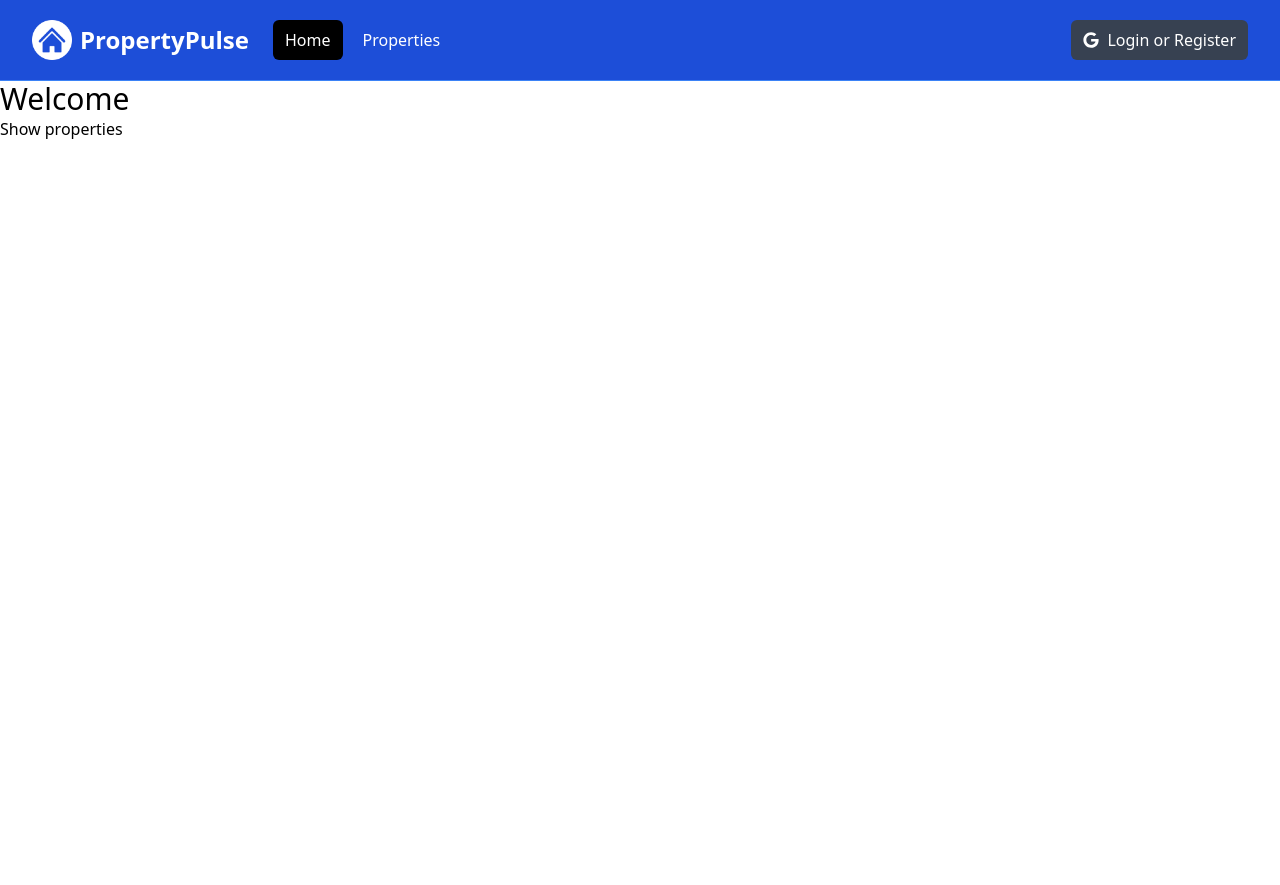
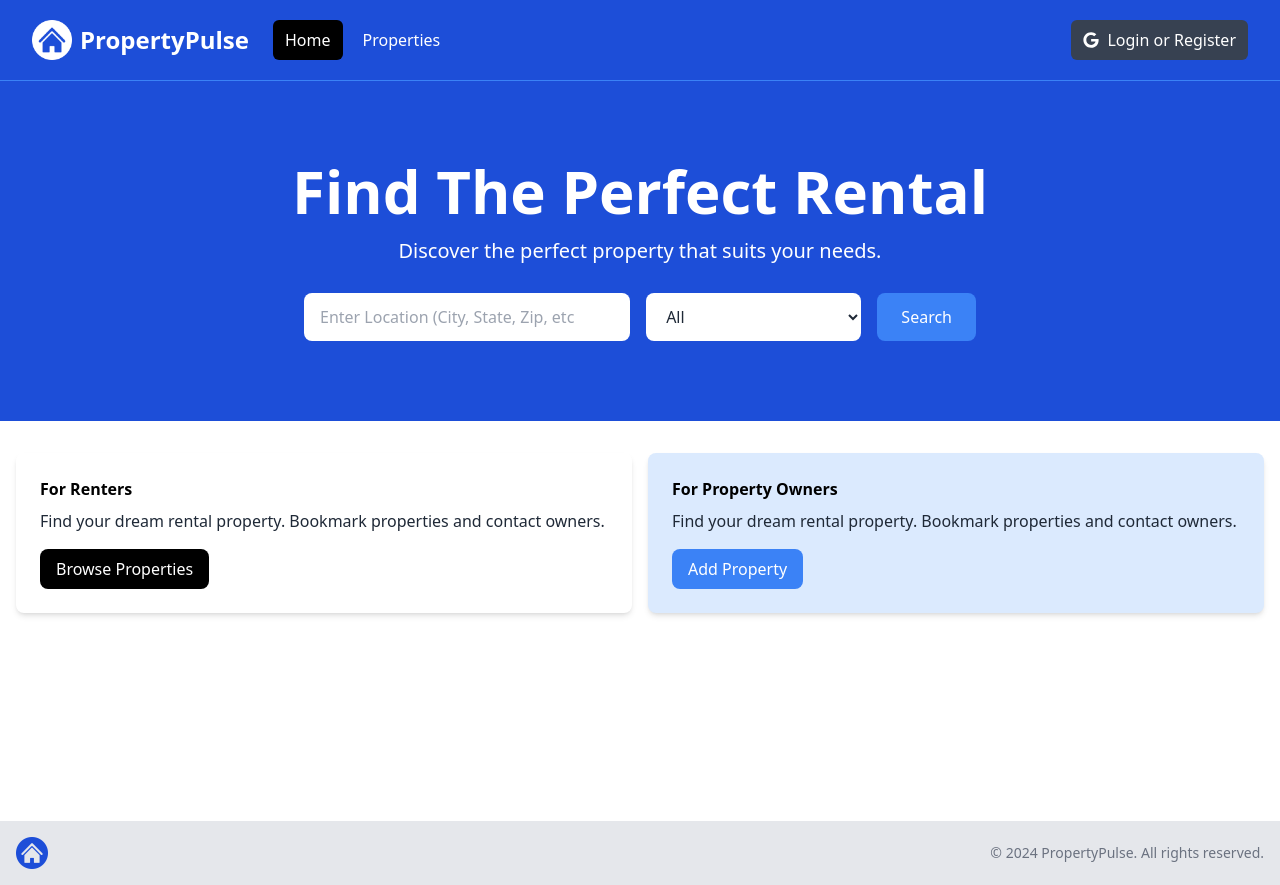
Before and after one commit to tbogajce/property-pulse, a Next.js app: page / in a window 1280 px wide. Before the commit the page ends 800 px from the top, so only its background shows below. Built offline with nearby package versions, Linux system fonts and the light colour scheme.

Commit message:
Hero and Footer components

```diff
--- a/app/layout.jsx
+++ b/app/layout.jsx
@@ -1,4 +1,5 @@
 import "@/assets/styles/globals.css";
+import Footer from "@/components/Footer";
 import Navbar from "@/components/Navbar";
 
 export const metadata = {
@@ -13,6 +14,7 @@
       <body>
         <Navbar />
         <main>{children}</main>
+        <Footer />
       </body>
     </html>
   );
--- a/app/page.jsx
+++ b/app/page.jsx
@@ -1,11 +1,13 @@
+import Hero from "@/components/Hero";
+import InfoBoxes from "@/components/InfoBoxes";
 import Link from "next/link";
 
 const HomePage = () => {
   return (
-    <div>
-      <h1 className="text-3xl">Welcome</h1>
-      <Link href="/properties">Show properties</Link>
-    </div>
+    <>
+      <Hero />
+      <InfoBoxes />
+    </>
   );
 };
 
--- /dev/null
+++ b/components/Footer.jsx
@@ -0,0 +1,22 @@
+import Image from "next/image";
+import logo from "@/assets/images/logo.png";
+
+const Footer = () => {
+  const currentYear = new Date().getFullYear();
+  return (
+    <footer className="bg-gray-200 py-4 mt-48">
+      <div className="container mx-auto flex flex-col md:flex-row items-center justify-between px-4">
+        <div className="mb-4 md:mb-0">
+          <Image src={logo} alt="Logo" className="h-8 w-auto" />
+        </div>
+        <div>
+          <p className="text-sm text-gray-500 mt-2 md:mt-0">
+            &copy; {currentYear} PropertyPulse. All rights reserved.
+          </p>
+        </div>
+      </div>
+    </footer>
+  );
+};
+
+export default Footer;
--- /dev/null
+++ b/components/Hero.jsx
@@ -0,0 +1,56 @@
+const Hero = () => {
+  return (
+    <section className="bg-blue-700 py-20 mb-4">
+      <div className="max-w-7xl mx-auto px-4 sm:px-6 lg:px-8 flex flex-col items-center">
+        <div className="text-center">
+          <h1 className="text-4xl font-extrabold text-white sm:text-5xl md:text-6xl">
+            Find The Perfect Rental
+          </h1>
+          <p className="my-4 text-xl text-white">
+            Discover the perfect property that suits your needs.
+          </p>
+        </div>
+        <form className="mt-3 mx-auto max-w-2xl w-full flex flex-col md:flex-row items-center">
+          <div className="w-full md:w-3/5 md:pr-2 mb-4 md:mb-0">
+            <label htmlFor="location" className="sr-only">
+              Location
+            </label>
+            <input
+              type="text"
+              id="location"
+              placeholder="Enter Location (City, State, Zip, etc"
+              className="w-full px-4 py-3 rounded-lg bg-white text-gray-800 focus:outline-none focus:ring focus:ring-blue-500"
+            />
+          </div>
+          <div className="w-full md:w-2/5 md:pl-2">
+            <label htmlFor="property-type" className="sr-only">
+              Property Type
+            </label>
+            <select
+              id="property-type"
+              className="w-full px-4 py-3 rounded-lg bg-white text-gray-800 focus:outline-none focus:ring focus:ring-blue-500"
+            >
+              <option value="All">All</option>
+              <option value="Apartment">Apartment</option>
+              <option value="Studio">Studio</option>
+              <option value="Condo">Condo</option>
+              <option value="House">House</option>
+              <option value="Cabin Or Cottage">Cabin or Cottage</option>
+              <option value="Loft">Loft</option>
+              <option value="Room">Room</option>
+              <option value="Other">Other</option>
+            </select>
+          </div>
+          <button
+            type="submit"
+            className="md:ml-4 mt-4 md:mt-0 w-full md:w-auto px-6 py-3 rounded-lg bg-blue-500 text-white hover:bg-blue-600 focus:outline-none focus:ring focus:ring-blue-500"
+          >
+            Search
+          </button>
+        </form>
+      </div>
+    </section>
+  );
+};
+
+export default Hero;
--- /dev/null
+++ b/components/InfoBox.jsx
@@ -0,0 +1,22 @@
+const InfoBox = ({
+  heading,
+  backgroundColor = "bg-gray-100",
+  textColor = "text-gray-800",
+  buttonInfo,
+  children,
+}) => {
+  return (
+    <div className={`${backgroundColor} p-6 rounded-lg shadow-md`}>
+      <h2 className={`${textColor}text-2xl font-bold`}>{heading}</h2>
+      <p className={`${textColor} mt-2 mb-4`}>{children}</p>
+      <a
+        href={buttonInfo?.link}
+        className={`${buttonInfo?.backgroundColor} inline-block text-white rounded-lg px-4 py-2 hover:opacity-80`}
+      >
+        {buttonInfo?.text}
+      </a>
+    </div>
+  );
+};
+
+export default InfoBox;
--- /dev/null
+++ b/components/InfoBoxes.jsx
@@ -0,0 +1,38 @@
+import InfoBox from "./InfoBox";
+
+const InfoBoxes = () => {
+  return (
+    <section>
+      <div className="container-xl lg:container m-auto">
+        <div className="grid grid-cols-1 md:grid-cols-2 gap-4 p-4 rounded-lg">
+          <InfoBox
+            heading="For Renters"
+            backgroundColor="bg-grey-100"
+            buttonInfo={{
+              text: "Browse Properties",
+              link: "/properties",
+              backgroundColor: "bg-black",
+            }}
+          >
+            Find your dream rental property. Bookmark properties and contact
+            owners.
+          </InfoBox>
+          <InfoBox
+            heading="For Property Owners"
+            backgroundColor="bg-blue-100"
+            buttonInfo={{
+              text: "Add Property",
+              link: "/properties/add",
+              backgroundColor: "bg-blue-500",
+            }}
+          >
+            Find your dream rental property. Bookmark properties and contact
+            owners.
+          </InfoBox>
+        </div>
+      </div>
+    </section>
+  );
+};
+
+export default InfoBoxes;
```
